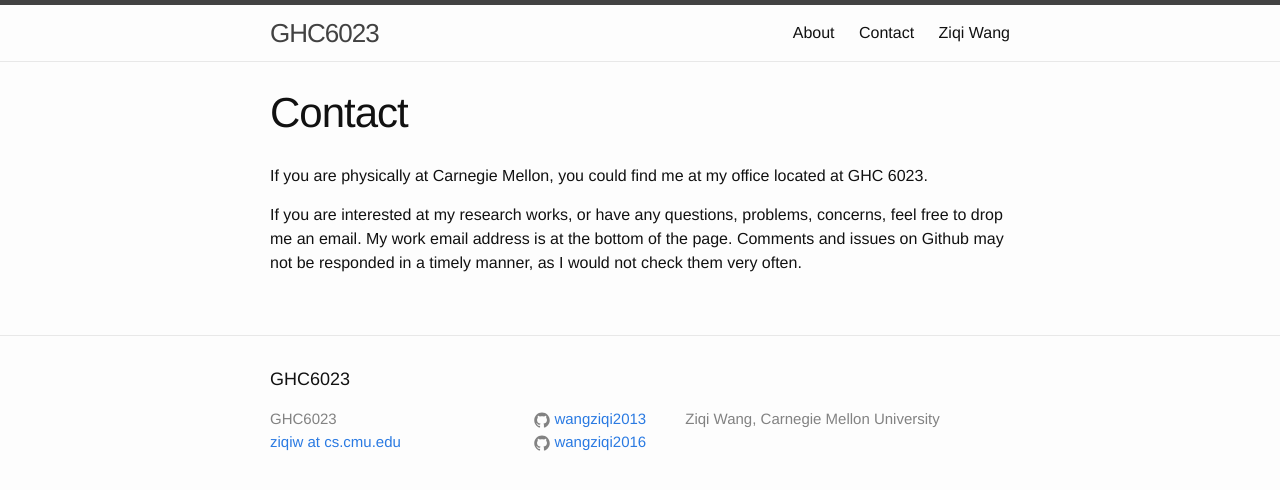
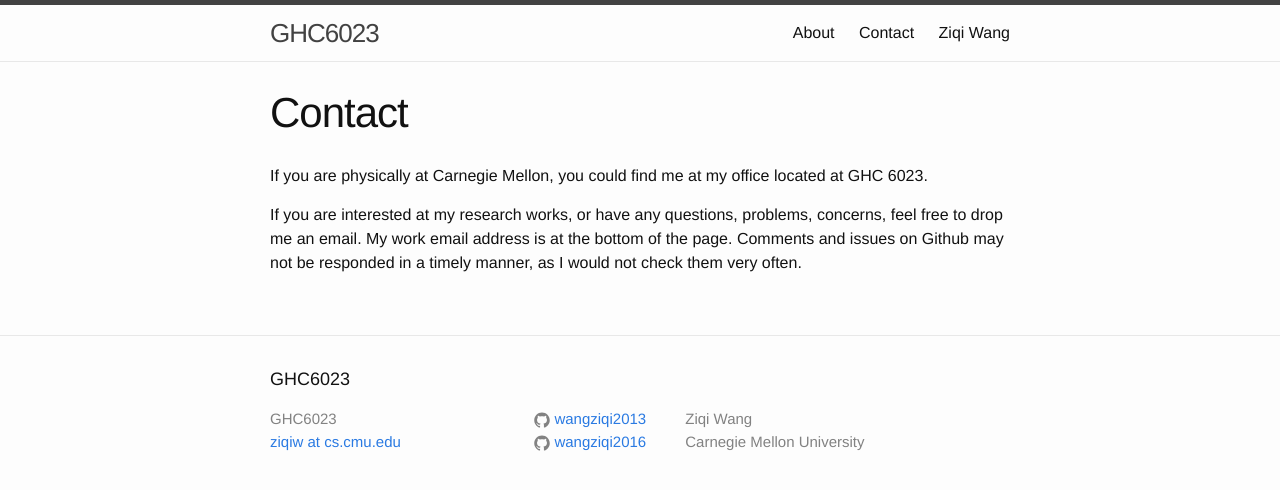
Before and after one commit to wangziqi2013/wangziqi2013.github.io, a Jekyll site: the page built from contact.md, in a window 1280 px wide. Shown: the top 490 px of the page. Built offline with Jekyll 4.4.1, drawn with Linux system fonts in a browser that asks for light colours.

Commit message:
Adding line break

```diff
--- a/_config.yml
+++ b/_config.yml
@@ -9,7 +9,9 @@
 title: GHC6023
 email: ziqiw at cs.cmu.edu
 description: > # this means to ignore newlines until "baseurl:"
-  Ziqi Wang, Carnegie Mellon University
+  Ziqi Wang
+  <br />
+  Carnegie Mellon University
 baseurl: "" # the subpath of your site, e.g. /blog
 url: "http://wangziqi2013.github.io" # the base hostname & protocol for your site
 #twitter_username: jekyllrb
```
